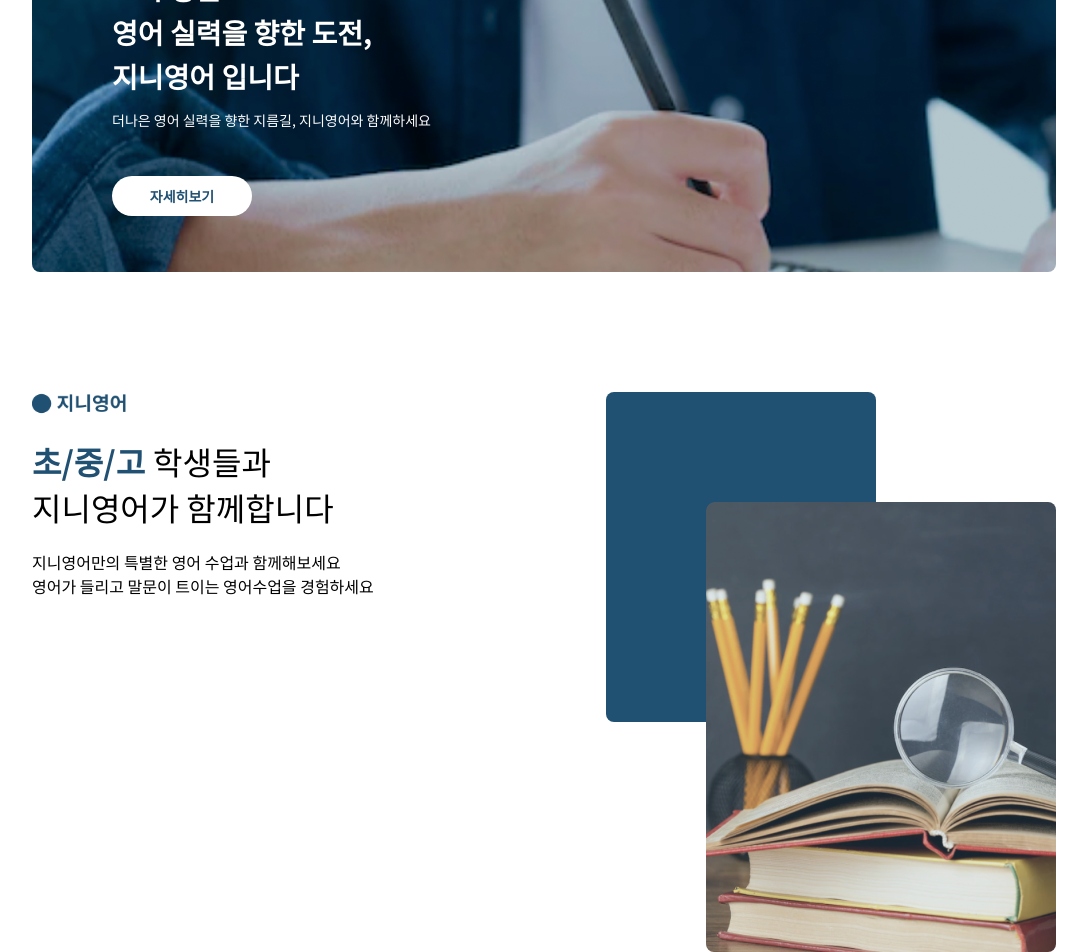
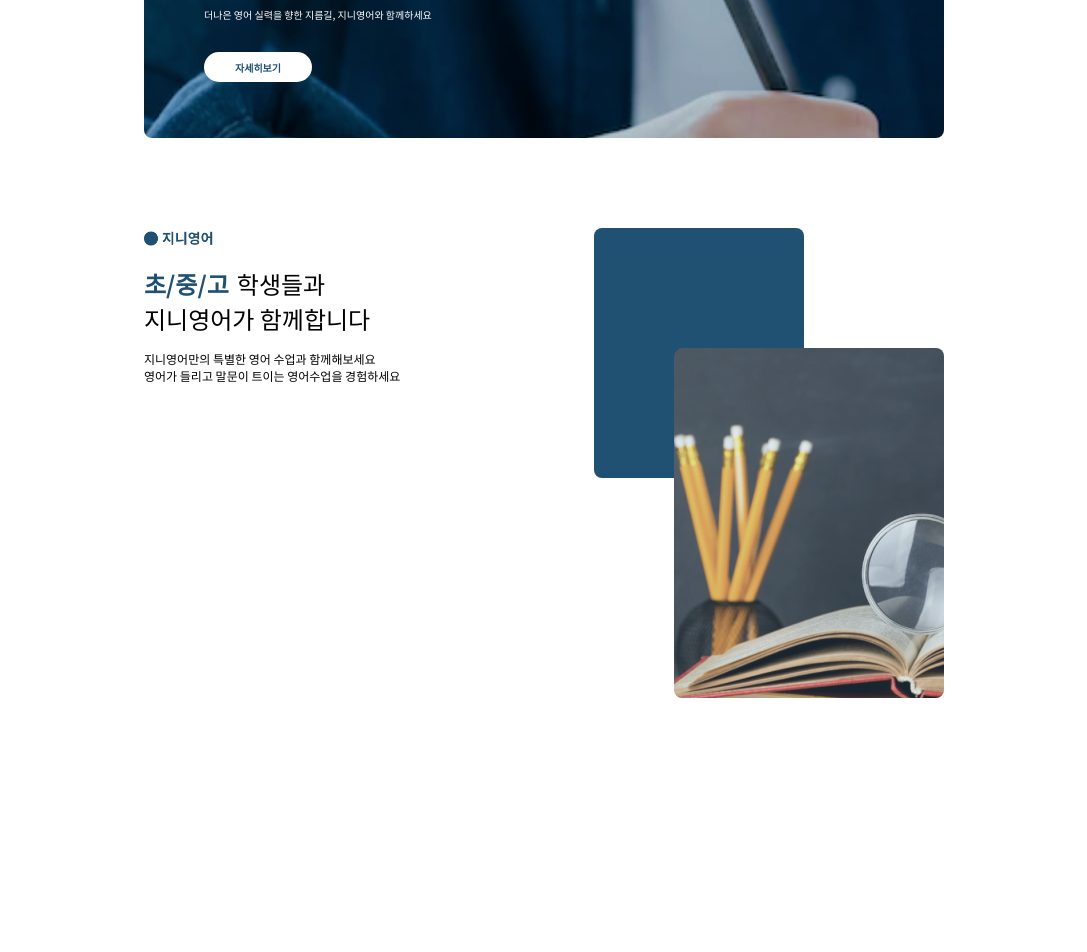
Before and after one commit to Team-Sticker/GenieEng-FrontEnd, a Next.js app: page / in a window 1280 px wide. Shown: the part 268-1220 px from the top of the page, without its empty margins (96-1183 px from the left). After the commit the page ends 966 px from the top, so only its background shows below. Built offline with nearby package versions, Linux system fonts and the light colour scheme.

Commit message:
[REFAC] main

```diff
--- a/components/main/banner.tsx
+++ b/components/main/banner.tsx
@@ -21,46 +21,45 @@ export default function Banner() {
 }
 
 const Container = styled.div`
-  width: 100%;
-  margin-top: 40px;
+  width: 800px;
+  margin-top: 20px;
   display: flex;
   align-items: center;
   justify-content: center;
 `;
 
 const Wrapper = styled.div`
-  width: 80%;
-  height: 420px;
+  width: 100%;
+  padding: 56px 0 56px 60px;
   border-radius: 8px;
   background-image: url('/img/main/banner.png');
 `;
 
 const TextBox = styled.div`
-  margin: 76px 0 0 80px;
   color: ${theme.whiteColor};
 `;
 
 const Page = styled.p`
-  font-size: 16px;
+  font-size: 12px;
 `;
 
 const Title = styled.h1`
-  margin: 14px 0 12px 0;
-  font-size: 28px;
-  line-height: 44px;
+  margin: 10px 0 8px 0;
+  font-size: 20px;
+  line-height: 28px;
 `;
 
 const Text = styled.p`
-  font-size: 14px;
+  font-size: 10px;
 `;
 
 const Button = styled.button`
-  width: 140px;
-  height: 40px;
-  margin: 46px 0 0 80px;
+  width: 108px;
+  height: 30px;
+  margin-top: 30px;
   border: none;
   border-radius: 20px;
-  font-size: 14px;
+  font-size: 10px;
   font-weight: 600;
   color: ${theme.mainBlueColor};
   background-color: ${theme.whiteColor};
--- a/components/main/boardList.tsx
+++ /dev/null
@@ -1,6 +0,0 @@
-import styled from '@emotion/styled';
-import { theme } from '../../styles/theme';
-
-export default function Route() {
-  return <Coatainer></Coatainer>;
-}
--- a/components/main/intro.tsx
+++ b/components/main/intro.tsx
@@ -32,15 +32,15 @@ export default function Intro() {
 }
 
 const Container = styled.div`
-  width: 100%;
-  margin-top: 120px;
+  width: 800px;
+  margin-top: 90px;
   display: flex;
   align-items: center;
   justify-content: center;
 `;
 
 const Wrapper = styled.div`
-  width: 80%;
+  width: 100%;
   border-radius: 8px;
   display: flex;
   align-items: flex-start;
@@ -50,41 +50,41 @@ const Wrapper = styled.div`
 const TextBox = styled.div``;
 
 const Image = styled.img`
-  width: 96px;
+  width: 70px;
 `;
 
 const TitleBox = styled.div`
-  margin: 18px 0 20px 0;
+  margin: 14px 0;
 `;
 
 const Strong = styled.span`
   margin-right: 8px;
-  font-size: 32px;
+  font-size: 24px;
   font-weight: 600;
   color: ${theme.mainBlueColor};
 `;
 
 const Title = styled.span`
-  font-size: 32px;
+  font-size: 24px;
   color: ${theme.blackColor};
 `;
 
 const Text = styled.div`
-  font-size: 16px;
+  font-size: 12px;
 `;
 
 const Deco = styled.div`
   position: relative;
-  width: 450px;
-  height: 560px;
+  width: 350px;
+  height: 470px;
 `;
 
 const Back = styled.div`
   position: absolute;
   top: 0;
   left: 0;
-  width: 270px;
-  height: 330px;
+  width: 210px;
+  height: 250px;
   border-radius: 8px;
   background-color: ${theme.mainBlueColor};
 `;
@@ -93,8 +93,8 @@ const Front = styled.div`
   position: absolute;
   bottom: 0;
   right: 0;
-  width: 350px;
-  height: 450px;
+  width: 270px;
+  height: 350px;
   border-radius: 8px;
   background-image: url('/img/main/deco.png');
 `;
--- a/components/main/postList.tsx
+++ b/components/main/postList.tsx
@@ -58,8 +58,8 @@ export default function PostList() {
 
 const Container = styled.div`
   position: absolute;
-  top: 220px;
-  width: 80%;
+  top: 170px;
+  width: 800px;
   padding: 220px 0 100px 0;
   border-radius: 8px 8px 0 0;
   display: flex;
@@ -69,7 +69,8 @@ const Container = styled.div`
 `;
 
 const Wrapper = styled.div`
-  width: 90%;
+  width: 94%;
+  height: 156px;
   display: flex;
   align-items: center;
   justify-content: space-between;
@@ -80,11 +81,11 @@ const Notify = styled.div``;
 const Gallery = styled.div``;
 
 const Title = styled.button`
-  padding: 5px 30px;
+  padding: 4px 16px;
   border: solid 1px ${theme.mainBlueColor};
   border-radius: 20px;
   outline: none;
-  font-size: 14px;
+  font-size: 12px;
   font-weight: 600;
   color: ${theme.mainBlueColor};
   background-color: ${theme.softGrayColor};
@@ -95,7 +96,7 @@ const Frame = styled.div`
 `;
 
 const Items = styled.div`
-  width: 460px;
+  width: 350px;
   &:last-child {
     border-bottom: 1px solid ${theme.lightGrayColor};
   }
@@ -103,16 +104,16 @@ const Items = styled.div`
 
 const TextBox = styled.div`
   width: 100%;
-  padding: 24px 0;
+  padding: 20px 0;
   display: flex;
   align-items: center;
   justify-content: space-between;
   border-top: 1px solid ${theme.lightGrayColor};
   & > h4 {
-    font-size: 14px;
+    font-size: 10px;
   }
   & > p {
-    font-size: 14px;
+    font-size: 10px;
     color: ${theme.thinGrayColor};
   }
 `;
@@ -120,7 +121,7 @@ const TextBox = styled.div`
 const Route = styled.p`
   margin-top: 12px;
   text-align: end;
-  font-size: 14px;
+  font-size: 10px;
   color: ${theme.blackColor};
   text-decoration: underline;
 `;
--- a/components/main/route.tsx
+++ b/components/main/route.tsx
@@ -41,15 +41,15 @@ const Container = styled.div`
   z-index: 10;
   position: absolute;
   top: 0;
-  width: 100%;
-  margin-top: 120px;
+  width: 800px;
+  margin-top: 90px;
   display: flex;
   align-items: center;
   justify-content: center;
 `;
 
 const Wrapper = styled.div`
-  width: 80%;
+  width: 100%;
   border-radius: 8px;
   display: flex;
   align-items: center;
@@ -57,8 +57,8 @@ const Wrapper = styled.div`
 `;
 
 const Frame = styled.div`
-  width: 60%;
-  height: 200px;
+  width: 70%;
+  height: 150px;
   border-radius: 8px;
   border: 0.5px solid ${theme.lightGrayColor};
   box-shadow: 0px 2px 2px rgba(0, 0, 0, 0.25);
@@ -69,11 +69,13 @@ const Frame = styled.div`
 
   & > div {
     &:first-child {
-      padding-right: 62px;
+      padding-left: 50px;
+      padding-right: 34px;
       border-right: 1px solid ${theme.lightGrayColor};
     }
     &:last-child {
-      padding-left: 62px;
+      padding-left: 34px;
+      padding-right: 50px;
     }
   }
 `;
@@ -86,8 +88,8 @@ const Cover = styled.div`
 `;
 
 const Div = styled.div`
-  height: 136px;
-  width: 300px;
+  width: 120px;
+  height: 104px;
   display: flex;
   align-items: flex-start;
   justify-content: space-between;
@@ -95,21 +97,21 @@ const Div = styled.div`
 `;
 
 const Title = styled.p`
-  font-size: 22px;
+  font-size: 16px;
   font-weight: 600;
   color: ${theme.blackColor};
 `;
 
 const Text = styled.p`
-  font-size: 12px;
+  font-size: 10px;
   color: ${theme.thinGrayColor};
   white-space: pre-wrap;
 `;
 
 const Button = styled.button`
-  width: 100px;
-  height: 30px;
-  font-size: 14px;
+  width: 76px;
+  height: 24px;
+  font-size: 10px;
   font-weight: 500;
   border-radius: 15px;
   border: 1px solid ${theme.thinGrayColor};
@@ -123,6 +125,6 @@ const Button = styled.button`
 `;
 
 const Image = styled.img`
-  height: 70px;
-  margin-left: 50px;
+  height: 65px;
+  margin-left: 34px;
 `;
```
Also changed, not shown: components/notice/banner.tsx (+6 -6 lines), components/notice/pagination.tsx (+8 -8 lines), components/notice/post.tsx (+5 -4 lines), components/notice/title.tsx (+4 -3 lines).
